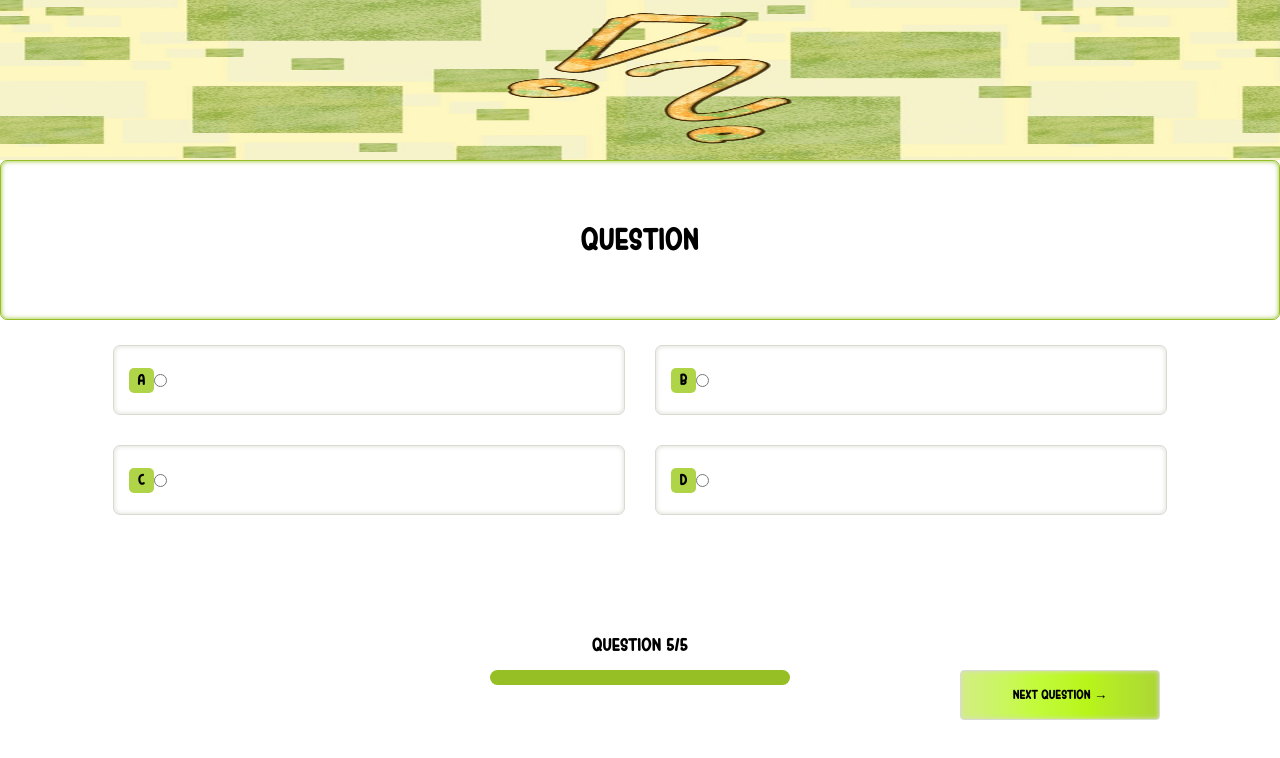
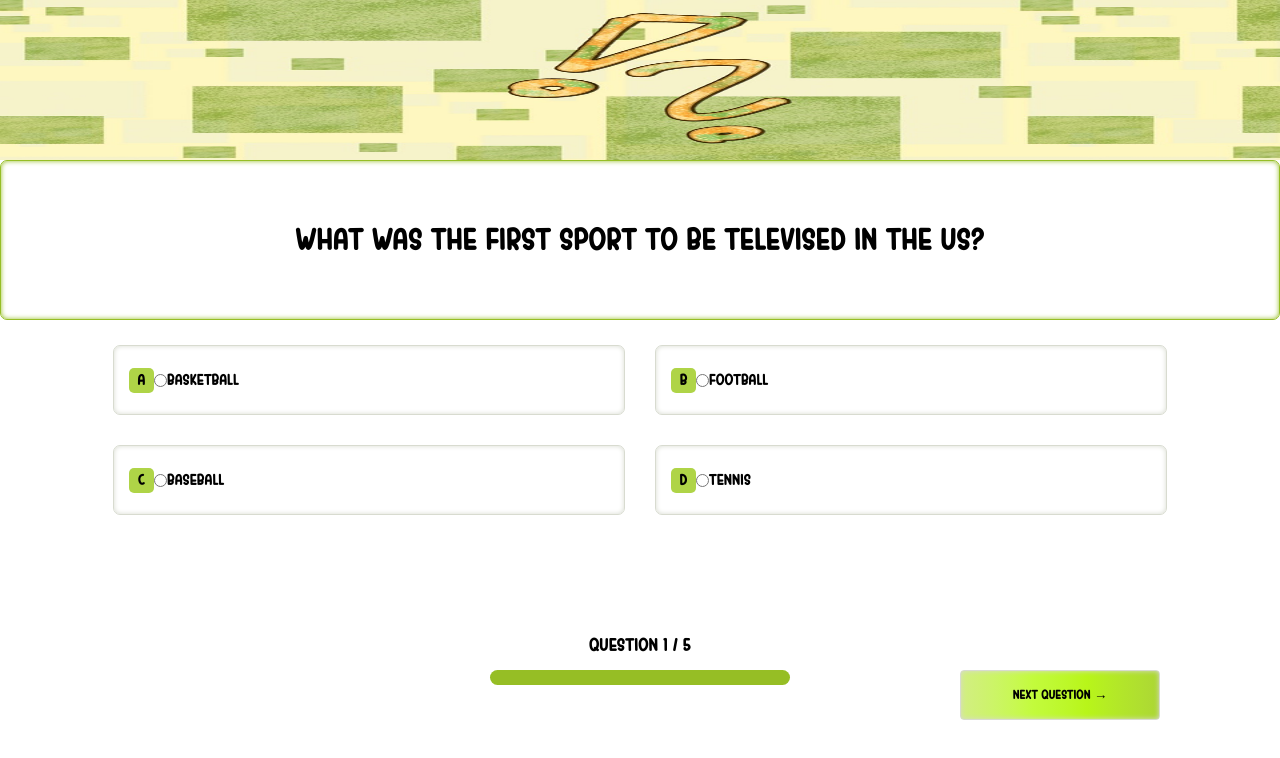
Before and after one commit to 0kri/quiz, a plain HTML site: page index.html in a window 1280 px wide. Drawn offline with Linux system fonts and the light colour scheme.

Commit message:
updated count numbers

```diff
--- a/index.html
+++ b/index.html
@@ -16,7 +16,7 @@
         </div>
 
         <div class="question-wrapper">
-            <h1>Question</h1>
+            <h1 class="question">Question</h1>
         </div>
 
         <div class="answers-wrapper">
@@ -26,24 +26,28 @@
                 <div class="answer1-wrapper">
                     <label for="answer1" id="answer1"><div class="a-markbox">A</div></label>
                     <input type="radio" name="answer1" id="answer1">
+                    <p id="answer-1"></p>
                     <br>
                 </div>
 
                 <div class="answer2-wrapper">
                     <label for="answer2" id="answer2"><div class="b-markbox">B</div></label>
                     <input type="radio" name="answer2" id="answer2">
+                    <p id="answer-2"></p>
                     <br>
                 </div>
 
                 <div class="answer3-wrapper">
                     <label for="answer3" id="answer3"><div class="c-markbox">C</div></label>
                     <input type="radio" name="answer3" id="answer3">
+                    <p id="answer-3"></p>
                     <br>
                 </div>
 
                 <div class="answer4-wrapper">
                     <label for="answer4" id="answer4"><div class="d-markbox">D</div></label>
                     <input type="radio" name="answer4" id="answer4">
+                    <p id="answer-4"></p>
                 </div>
 
             </form>
@@ -52,12 +56,12 @@
             <div class="hidden-div"></div>
 
             <div class="total-count">
-                <h3>Question 5/5</h3>
+                <h3 id="count">Question 5/5</h3>
                 <div class="fill"></div>
             </div>
 
             <div class="next-question">
-                <button>NEXT QUESTION &#8594;</button>
+                <button class="btn" onclick="next()">NEXT QUESTION &#8594;</button>
             </div>
         </div>
     </div>
--- a/script.js
+++ b/script.js
@@ -0,0 +1,59 @@
+let question = document.querySelector(".question")
+let answer1 = document.querySelector("#answer-1")
+let answer2 = document.querySelector("#answer-2")
+let answer3 = document.querySelector("#answer-3")
+let answer4 = document.querySelector("#answer-4")
+let count = document.querySelector("#count")
+let btn = document.querySelector("#btn")
+let index = 0
+let countIndex = 1
+
+//
+
+let questions = [
+    {
+        question: "What was the first sport to be televised in the US?",
+        correct_answer: "Baseball",
+        choices: ["Basketball", "Football", "Baseball", "tennis"]
+    },
+    {
+        question: "While in play how many players are on a water polo team?",
+        correct_answer:  7,
+        choices: [5, 7, 11, 9]
+    },
+    {
+        question: "What sport would you be playing if the score was deuce?",
+        correct_answer:  "Tennis",
+        choices: ["Tennis", "Rugby", "Curling", "Ice Hockey"]
+    },
+    {
+        question: "How many pieces of bun are in a Mcdonald's Big Mac?",
+        correct_answer: 3,
+        choices: [1, 2, 3, 4]
+    },
+    {
+        question: "If you want to raise Thor's hammer what must you be?",
+        correct_answer:  "Worthy",
+        choices: ["Almighty", "Worthy", "Brave", "Strong"]
+    }
+]
+
+question.innerHTML = questions[index].question
+answer1.innerHTML = questions[index].choices[0]
+answer2.innerHTML = questions[index].choices[1]
+answer3.innerHTML = questions[index].choices[2]
+answer4.innerHTML = questions[index].choices[3]
+count.innerHTML = `Question ${countIndex} / 5`
+
+//
+
+function next(){
+    index++
+    countIndex++
+    question.innerHTML = questions[index].question
+    answer1.innerHTML = questions[index].choices[0]
+    answer2.innerHTML = questions[index].choices[1]
+    answer3.innerHTML = questions[index].choices[2]
+    answer4.innerHTML = questions[index].choices[3]
+    count.innerHTML = `Question ${countIndex} / 5`
+}
```
